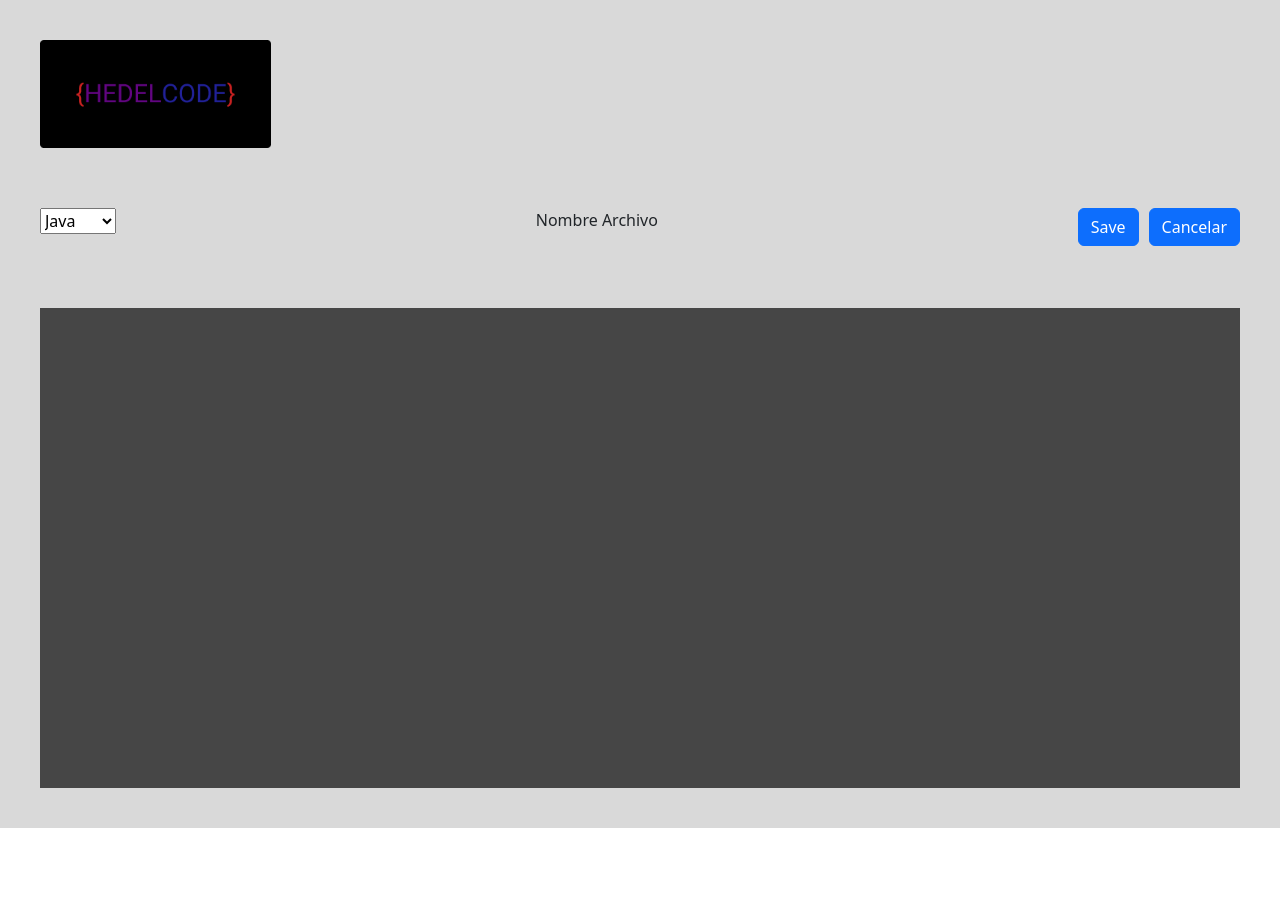
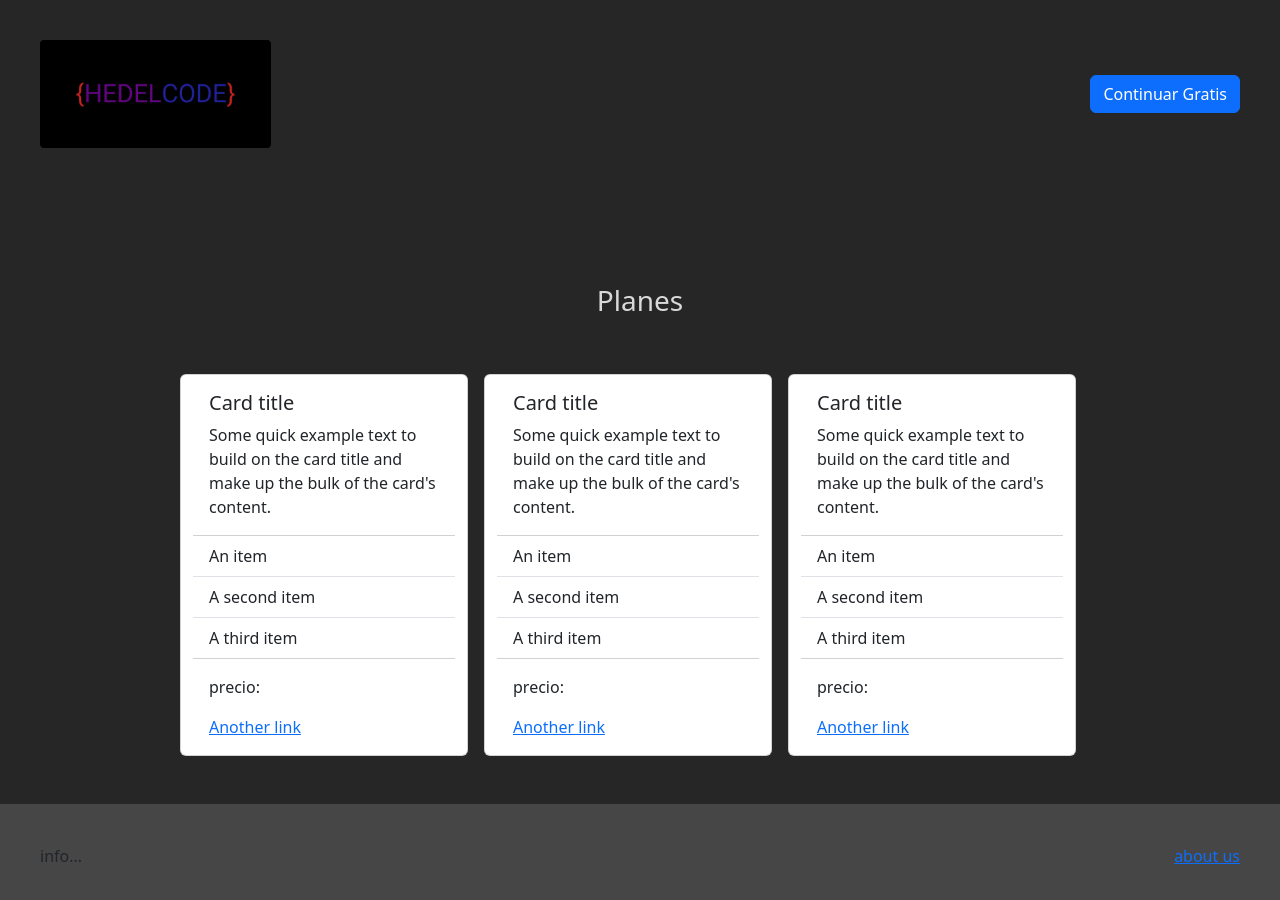
Before and after one commit to henry10110/HedelCode-frontend, an Angular app in the folder HedelCode/: page / in a window 1280 px wide. Before the commit the page ends 828 px from the top, so only its background shows below. Built offline with nearby package versions, Linux system fonts and the light colour scheme.

Commit message:
frontend basico de planes completado

```diff
--- a/HedelCode/src/app/app.component.html
+++ b/HedelCode/src/app/app.component.html
@@ -1,2 +1,2 @@
-<app-marco-snippet></app-marco-snippet>
+<app-detalle-planes></app-detalle-planes>
 <router-outlet></router-outlet>
--- /dev/null
+++ b/HedelCode/src/app/planes/detalle-planes/detalle-planes.component.css
@@ -0,0 +1,22 @@
+.main {
+    background-color: #262626;
+}
+
+.head {
+    display: flex;
+    justify-content: space-between;
+    padding: 40px;
+}
+
+.row {
+    display: flex;
+    justify-content: center;
+}
+
+.foot {
+    padding: 40px;
+    background-color: #464646;
+    display: flex;
+    justify-content: space-between;
+    height: 6rem;
+}
--- /dev/null
+++ b/HedelCode/src/app/planes/detalle-planes/detalle-planes.component.html
@@ -0,0 +1,67 @@
+<div class="main">
+    <div class="head">
+        <img src="../../../assets/img/LogoF.png" style="width: 231px; height: 108px;" alt="logo">
+        <div style="display: flex; align-items: center;">
+            <button class="btn btn-primary">Continuar Gratis</button>
+        </div>
+    </div>
+    <div class="body py-5">
+        <div class="row my-5">
+            <h3 style="text-align: center; color: #d9d9d9;">Planes</h3>
+        </div>
+        <div class="container-fluid row">
+            <div class="card mx-3" style="width: 18rem;">
+                <div class="card-body">
+                    <h5 class="card-title">Card title</h5>
+                    <p class="card-text">Some quick example text to build on the card title and make up the bulk of the
+                        card's content.</p>
+                </div>
+                <ul class="list-group list-group-flush">
+                    <li class="list-group-item">An item</li>
+                    <li class="list-group-item">A second item</li>
+                    <li class="list-group-item">A third item</li>
+                </ul>
+                <div class="card-body">
+                    <p>precio: </p>
+                    <a href="#" class="card-link">Another link</a>
+                </div>
+            </div>
+            <div class="card" style="width: 18rem;">
+                <div class="card-body">
+                    <h5 class="card-title">Card title</h5>
+                    <p class="card-text">Some quick example text to build on the card title and make up the bulk of the
+                        card's content.</p>
+                </div>
+                <ul class="list-group list-group-flush">
+                    <li class="list-group-item">An item</li>
+                    <li class="list-group-item">A second item</li>
+                    <li class="list-group-item">A third item</li>
+                </ul>
+                <div class="card-body">
+                    <p>precio: </p>
+                    <a href="#" class="card-link">Another link</a>
+                </div>
+            </div>
+            <div class="card mx-3" style="width: 18rem;">
+                <div class="card-body">
+                    <h5 class="card-title">Card title</h5>
+                    <p class="card-text">Some quick example text to build on the card title and make up the bulk of the
+                        card's content.</p>
+                </div>
+                <ul class="list-group list-group-flush">
+                    <li class="list-group-item">An item</li>
+                    <li class="list-group-item">A second item</li>
+                    <li class="list-group-item">A third item</li>
+                </ul>
+                <div class="card-body">
+                    <p>precio: </p>
+                    <a href="#" class="card-link">Another link</a>
+                </div>
+            </div>
+        </div>
+    </div>
+    <div class="foot">
+        <p>info...</p>
+        <a href="#">about us</a>
+    </div>
+</div>
```
Also changed, not shown: HedelCode/src/app/planes/detalle-planes/detalle-planes.component.ts (added, +10 -0 lines), HedelCode/src/app/planes/planes.module.ts (+5 -2 lines), 1 other file (tests, documents, lock files or other folders).
